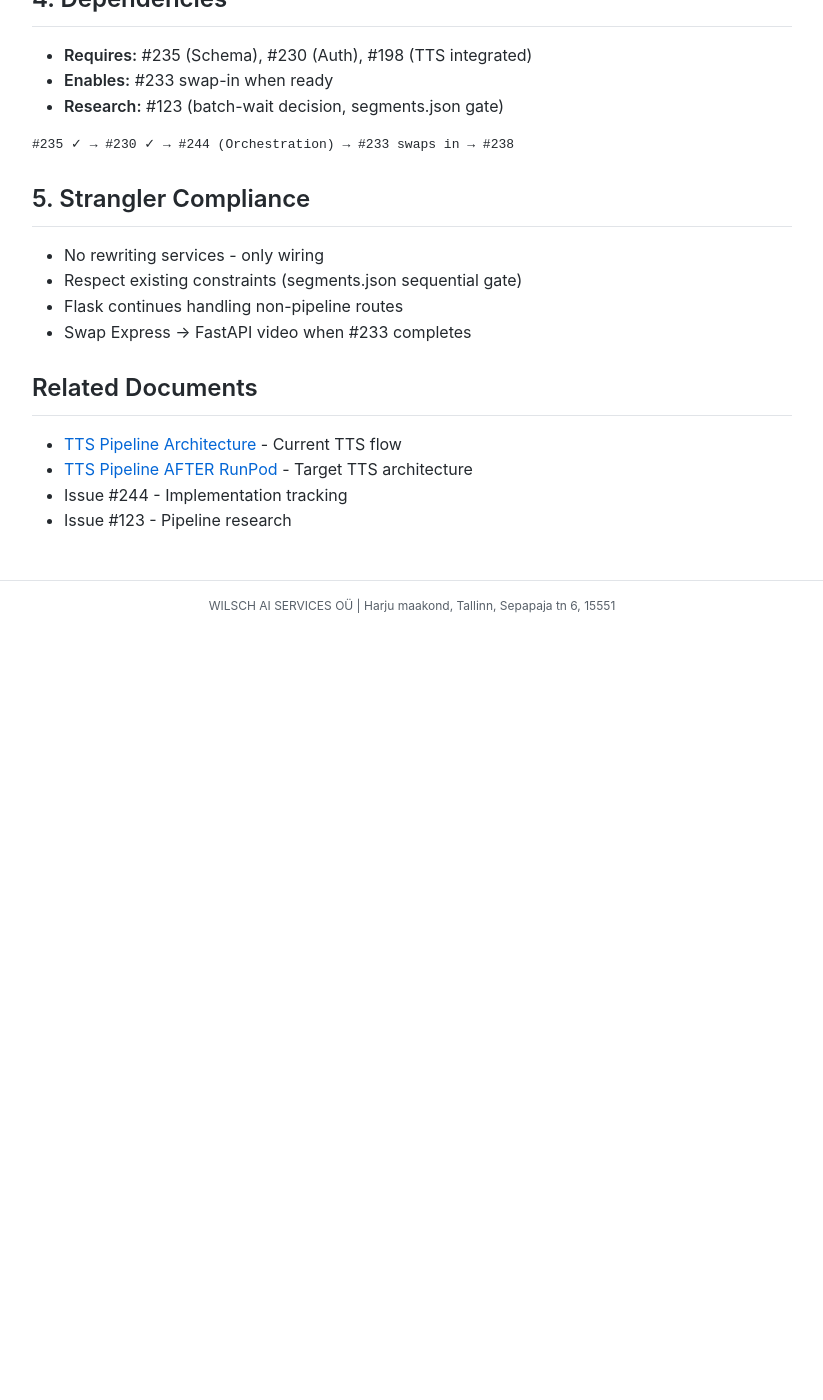
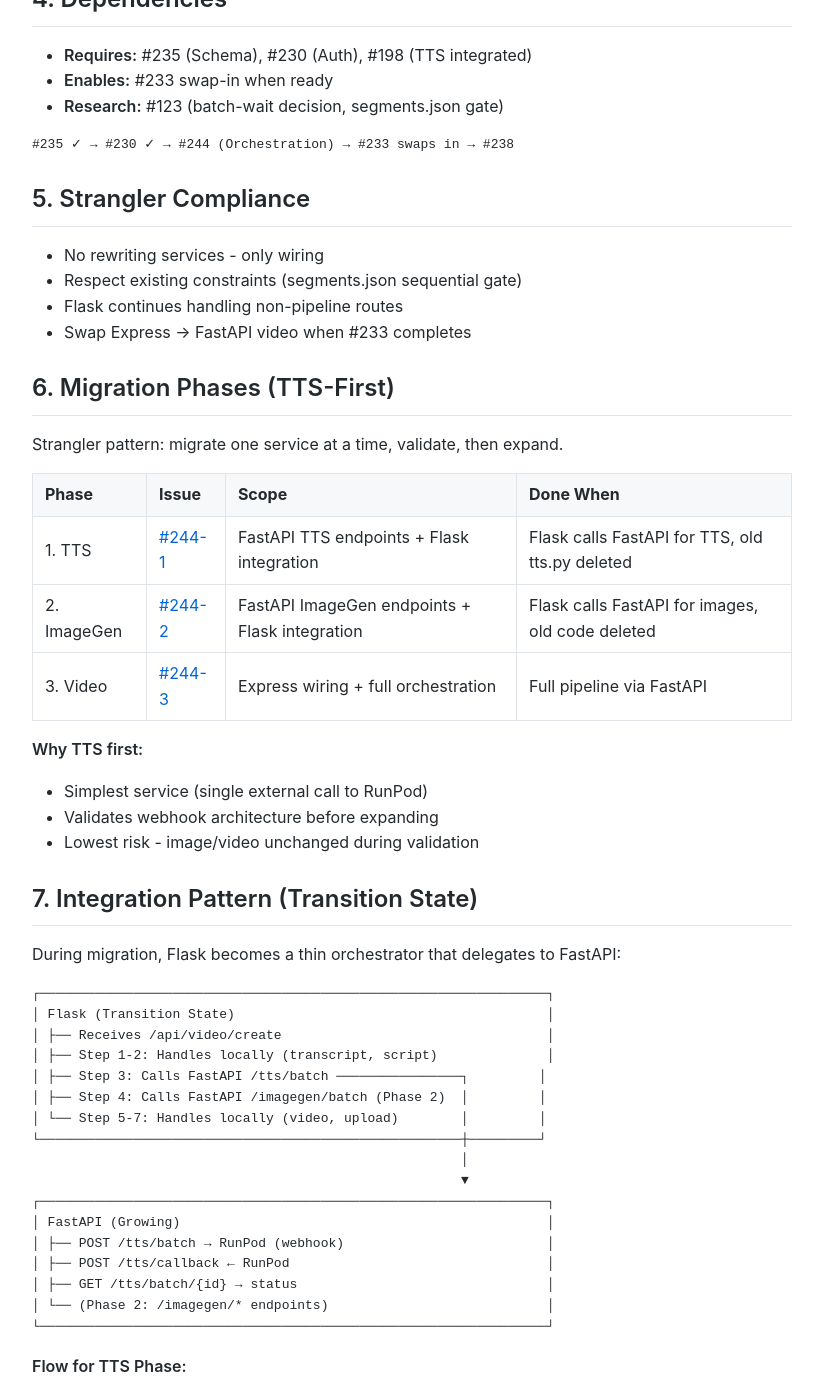
Before and after one commit to MariusWilsch/public-wilsch-ai-pages, a Jekyll site: the page built from project/paul_youtube_fullstack/pipeline-orchestration-design.md, in a window 1280 px wide and 1400 px high, scrolled down 1396 px. Shown: the whole window, without its empty margins (228-1051 px from the left). Built offline with Jekyll 4.4.1, drawn with Linux system fonts in a browser that asks for light colours; our own code applies the rules of GitHub Pages for plain Markdown files; before the commit the page ends 2026 px from its top, so only the background shows below that; some of the changed text lies outside the part shown.

Commit message:
Sync from hippocampus 2025-12-14

````diff
--- a/project/paul_youtube_fullstack/pipeline-orchestration-design.md
+++ b/project/paul_youtube_fullstack/pipeline-orchestration-design.md
@@ -63,9 +63,58 @@ FastAPI orchestration layer for video generation pipeline. Decouples CPU orchest
 - Flask continues handling non-pipeline routes
 - Swap Express → FastAPI video when #233 completes
 
+## 6. Migration Phases (TTS-First)
+
+Strangler pattern: migrate one service at a time, validate, then expand.
+
+| Phase | Issue | Scope | Done When |
+|-------|-------|-------|-----------|
+| 1. TTS | [#244-1](https://github.com/DaveX2001/deliverable-tracking/issues/245) | FastAPI TTS endpoints + Flask integration | Flask calls FastAPI for TTS, old tts.py deleted |
+| 2. ImageGen | [#244-2](https://github.com/DaveX2001/deliverable-tracking/issues/246) | FastAPI ImageGen endpoints + Flask integration | Flask calls FastAPI for images, old code deleted |
+| 3. Video | [#244-3](https://github.com/DaveX2001/deliverable-tracking/issues/248) | Express wiring + full orchestration | Full pipeline via FastAPI |
+
+**Why TTS first:**
+- Simplest service (single external call to RunPod)
+- Validates webhook architecture before expanding
+- Lowest risk - image/video unchanged during validation
+
+## 7. Integration Pattern (Transition State)
+
+During migration, Flask becomes a thin orchestrator that delegates to FastAPI:
+
+```
+┌─────────────────────────────────────────────────────────────────┐
+│ Flask (Transition State)                                        │
+│ ├── Receives /api/video/create                                  │
+│ ├── Step 1-2: Handles locally (transcript, script)              │
+│ ├── Step 3: Calls FastAPI /tts/batch ────────────────┐         │
+│ ├── Step 4: Calls FastAPI /imagegen/batch (Phase 2)  │         │
+│ └── Step 5-7: Handles locally (video, upload)        │         │
+└──────────────────────────────────────────────────────┼─────────┘
+                                                       │
+                                                       ▼
+┌─────────────────────────────────────────────────────────────────┐
+│ FastAPI (Growing)                                               │
+│ ├── POST /tts/batch → RunPod (webhook)                          │
+│ ├── POST /tts/callback ← RunPod                                 │
+│ ├── GET /tts/batch/{id} → status                                │
+│ └── (Phase 2: /imagegen/* endpoints)                            │
+└─────────────────────────────────────────────────────────────────┘
+```
+
+**Flow for TTS Phase:**
+1. Flask step 3 calls `POST /tts/batch` with chunks
+2. FastAPI submits to RunPod with webhook URL
+3. RunPod calls `POST /tts/callback` on completion
+4. Flask polls `GET /tts/batch/{id}` until done
+5. Flask retrieves audio and continues to step 4
+
+**After all phases:** Flask orchestration logic deleted, FastAPI owns `POST /jobs`.
+
 ## Related Documents
 
 - [TTS Pipeline Architecture](tts-pipeline-architecture.md) - Current TTS flow
 - [TTS Pipeline AFTER RunPod](tts-pipeline-after-runpod.md) - Target TTS architecture
+- [RunPod Webhook Pattern](runpod-webhook-pattern.md) - Webhook implementation details
 - Issue #244 - Implementation tracking
 - Issue #123 - Pipeline research
````
